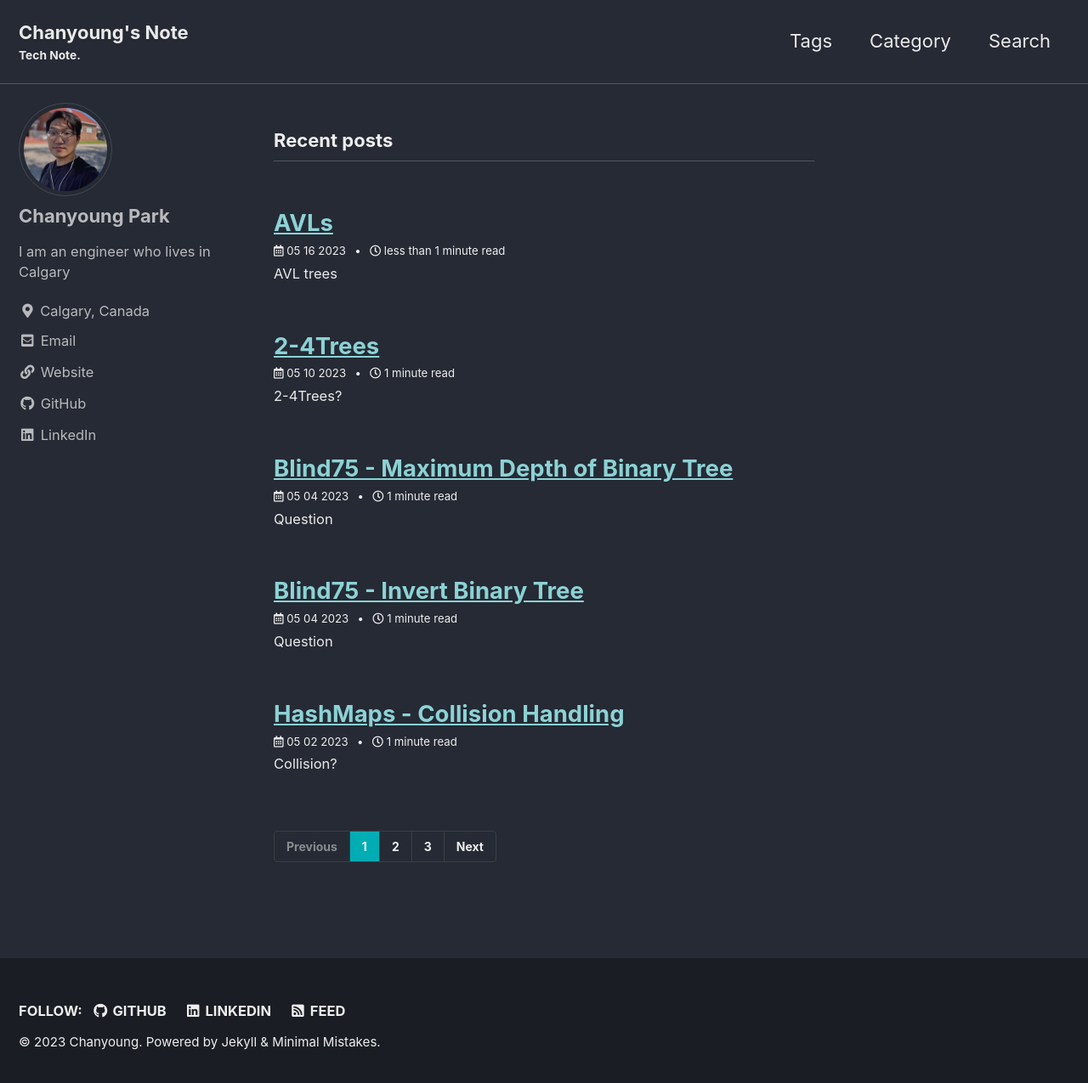
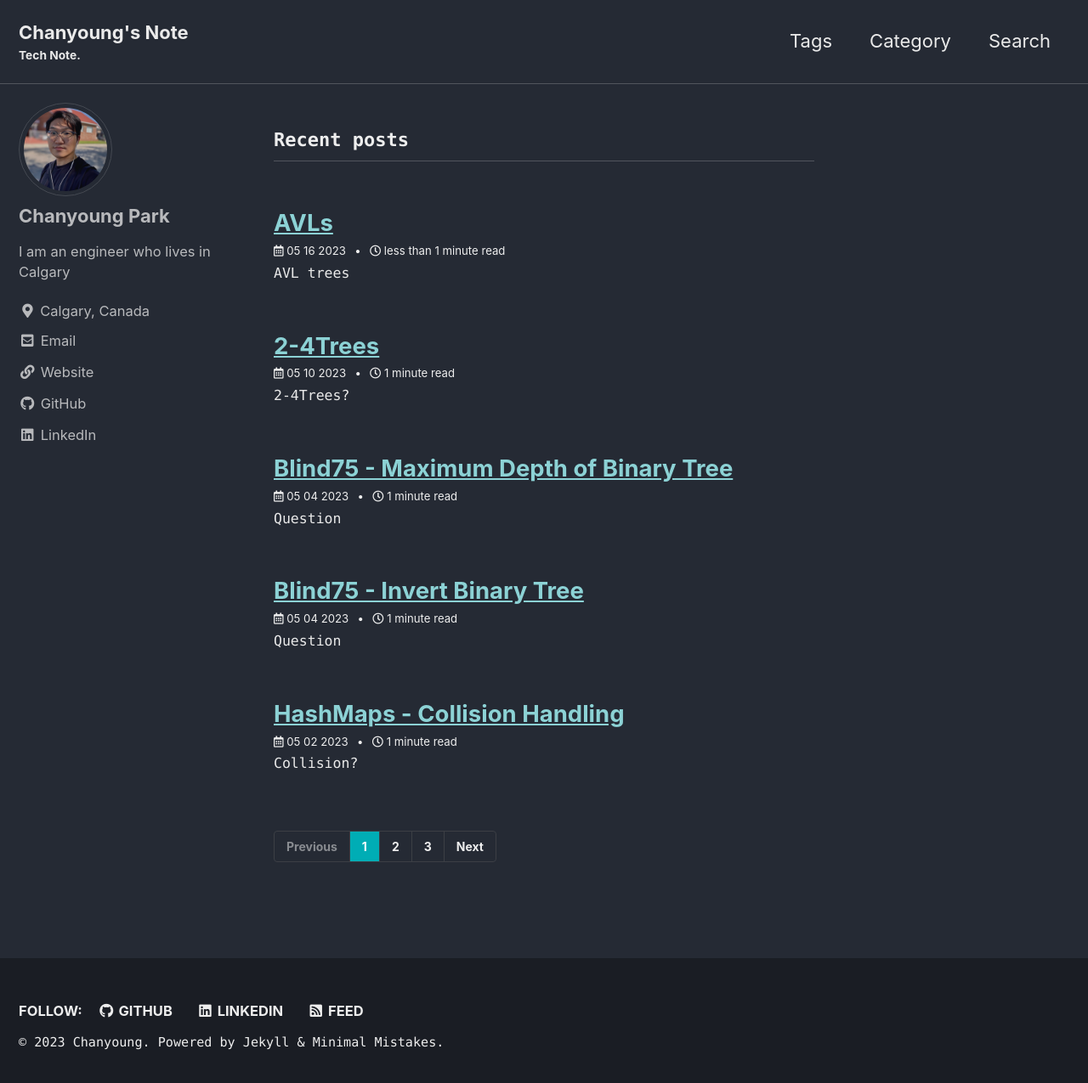
Before and after one commit to PyChanyoung/PyChanyoung.github.io, a Jekyll site: the page built from index.html, in a window 1280 px wide and 1283 px high. Shown: the top 1275 px of the window at 85% size. Built offline with Jekyll 4.4.1, drawn with Linux system fonts in a browser that asks for light colours; cached includes are drawn as plain includes; some web fonts are replaced; the list of posts is cut into pages by our own code.

Commit message:
font change

```diff
--- a/_sass/minimal-mistakes/_variables.scss
+++ b/_sass/minimal-mistakes/_variables.scss
@@ -13,10 +13,11 @@ $paragraph-indent: false !default; // true, false (default)
 $indent-var: 1.3em !default;
 
 /* system typefaces */
+
 $serif: Georgia, Times, serif !default;
-$sans-serif: "Ubuntu Mono", -apple-system, BlinkMacSystemFont, "Roboto", "Segoe UI",
+$sans-serif: -apple-system, BlinkMacSystemFont, "Roboto", "Segoe UI",
   "Helvetica Neue", "Lucida Grande", Arial, sans-serif !default;
-$monospace: Monaco, Consolas, "Lucida Console", monospace !default;
+$monospace: "Ubuntu Mono", Monaco, Consolas, "Lucida Console", monospace !default;
 
 /* sans serif typefaces */
 $sans-serif-narrow: $sans-serif !default;
@@ -29,9 +30,11 @@ $bodoni: "Bodoni MT", serif !default;
 $calisto: "Calisto MT", serif !default;
 $garamond: Garamond, serif !default;
 
-$global-font-family: $sans-serif !default;
-$header-font-family: $sans-serif !default;
-$caption-font-family: $serif !default;
+$cursive: "Comfortaa", cursive !default;
+
+$global-font-family: $monospace !default;
+$header-font-family: $monospace !default;
+$caption-font-family: $cursive !default;
 
 /* type scale */
 $type-size-1: 2.441em !default; // ~39.056px
```
